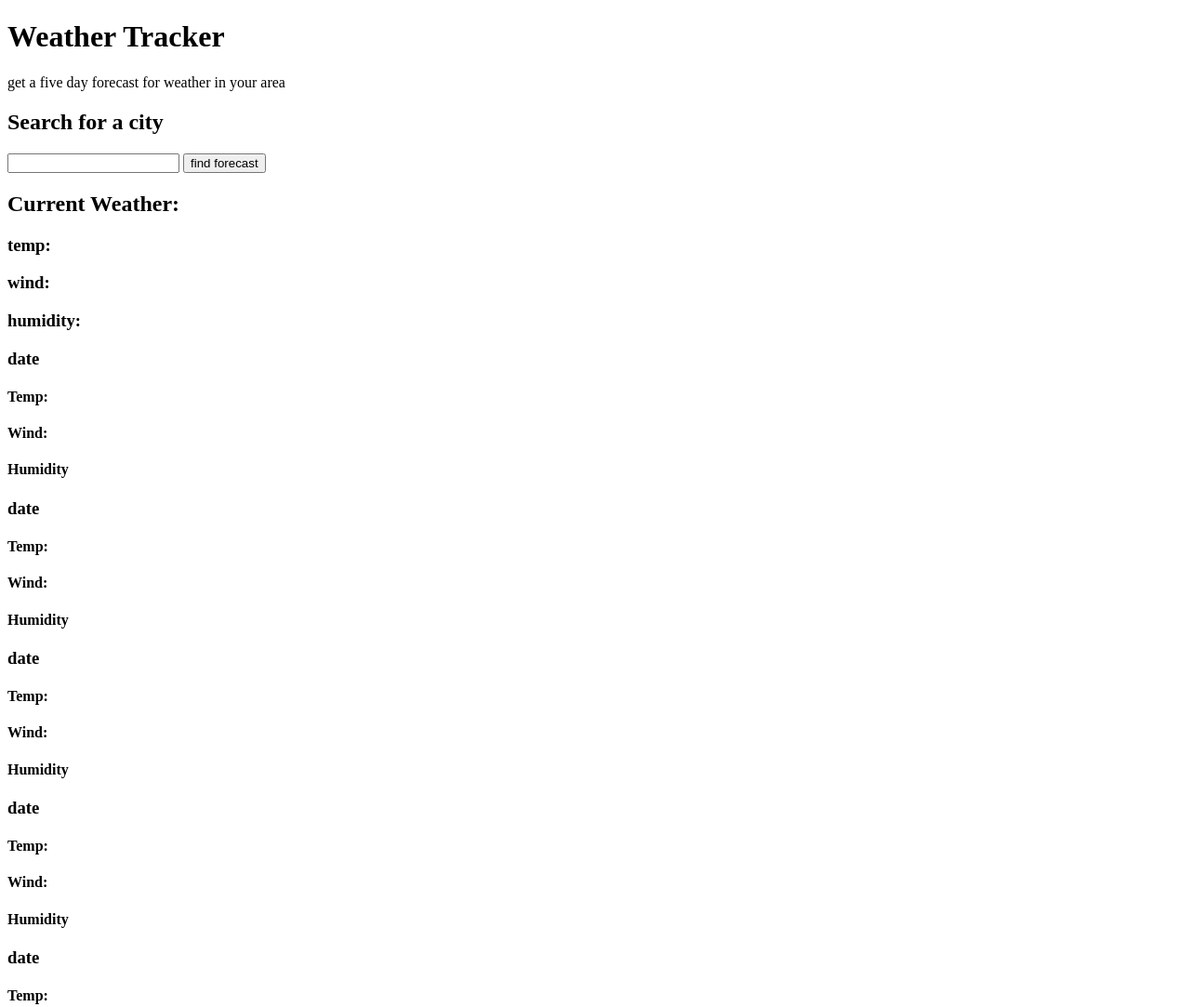
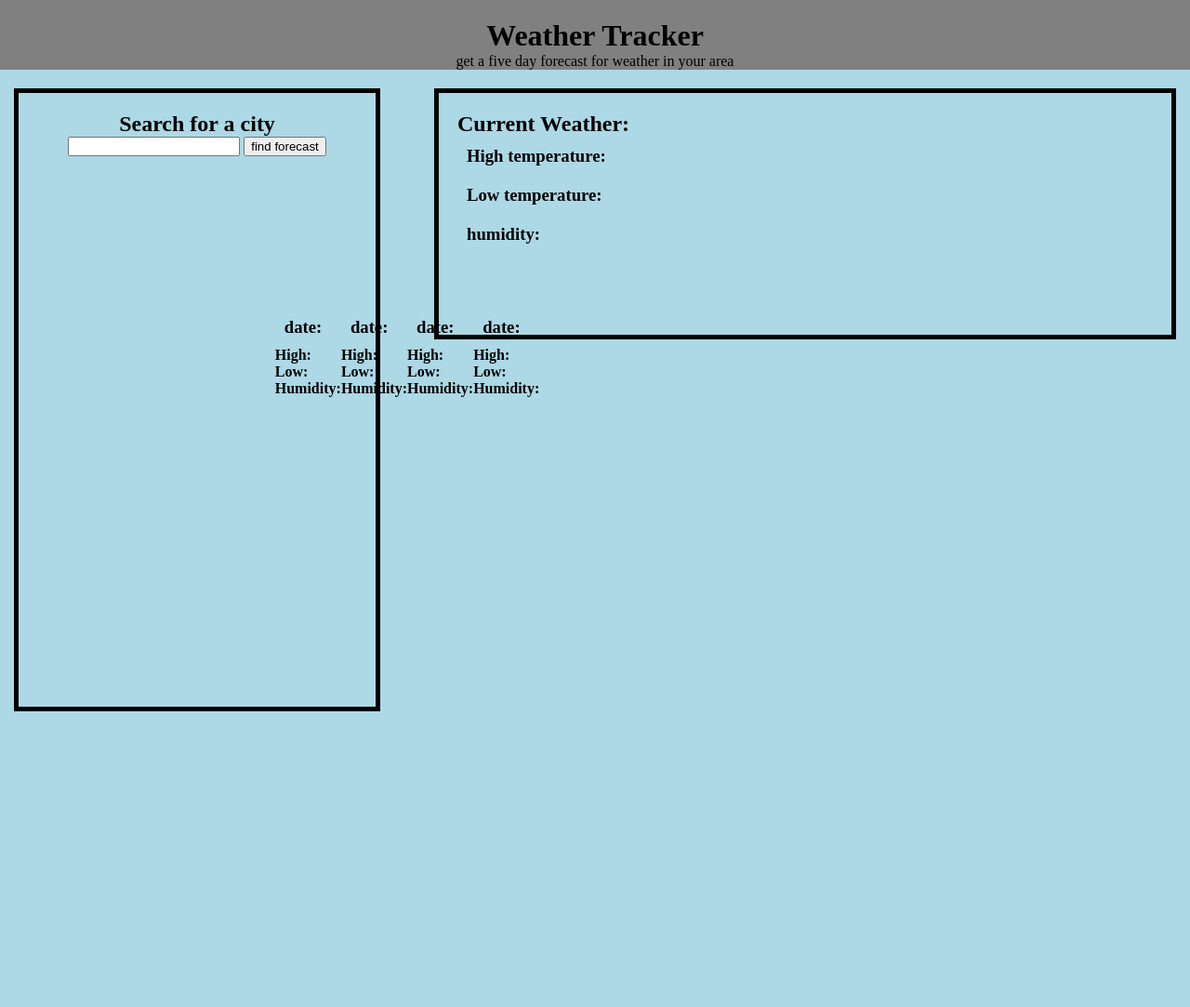
Before and after one commit to ConnorMcLaughlin2022/Weather-Dashboard, a plain HTML site: page index.html in a window 1280 px wide. Shown: the top 1083 px of the page at 93% size. After the commit the page ends 800 px from the top, so only its background shows below. Drawn offline with Linux system fonts and the light colour scheme.

Commit message:
updated js

```diff
--- a/index.html
+++ b/index.html
@@ -5,7 +5,8 @@
     <meta charset="UTF-8">
     <meta http-equiv="X-UA-Compatible" content="IE=edge">
     <meta name="viewport" content="width=device-width, initial-scale=1.0">
-    <link rel="stylesheet" href="./assets/style.css" />
+    <link rel="stylesheet" href="./style.css" />
+
     <title>Weather Dashboard</title>
 </head>
 
@@ -21,53 +22,50 @@
                 <input type="text" id="cityinput">
                 <button type="submit" id="searchbtn">find forecast</button>
             </div>
-            <ul id="history">
+            <ul id="history"></ul>
 
-            </ul>
 
         </section>
         <section class="results-card">
+            <h1 id="city-name"></h1>
             <h2>Current Weather: <span id="current"></span> </h2>
-            <h3>temp: <span id="tempH"></span></h3>
-            <h3>wind:<span id="tempL"></span></h3>
+            <h3>High temperature: <span id="tempH"></span></h3>
+            <h3>Low temperature:<span id="tempL"></span></h3>
             <h3>humidity:<span id="humid"></span></h3>
         </section>
         <section class="five-day-forecast">
-            <div id="day-1">
-                <h3>date</h3>
-                <h4>Temp:</h4>
-                <h4>Wind:</h4>
-                <h4>Humidity</h4>
-            </div>
+
             <div id="day-2">
-                <h3>date</h3>
-                <h4>Temp:</h4>
-                <h4>Wind:</h4>
-                <h4>Humidity</h4>
+                <h3>date:<span id="tempF1"></span></h3>
+                <h4>High:<span id="tempF4M"></span></h4>
+                <h4>Low:<span id="tempF4L"></span></h4>
+                <h4>Humidity: <span id="HumidityF3"></span></h4>
             </div>
             <div id="day-3">
-                <h3>date</h3>
-                <h4>Temp:</h4>
-                <h4>Wind:</h4>
-                <h4>Humidity</h4>
+                <h3>date:<span id="tempF1"></span></h3>
+                <h4>High:<span id="tempF4M"></span></h4>
+                <h4>Low:<span id="tempF4L"></span></h4>
+                <h4>Humidity: <span id="HumidityF3"></span></h4>
             </div>
             <div id="day-4">
-                <h3>date</h3>
-                <h4>Temp:</h4>
-                <h4>Wind:</h4>
-                <h4>Humidity</h4>
+                <h3>date:<span id="tempF1"></span></h3>
+                <h4>High:<span id="tempF4M"></span></h4>
+                <h4>Low:<span id="tempF4L"></span></h4>
+                <h4>Humidity: <span id="HumidityF3"></span></h4>
             </div>
             <div id="day-5">
-                <h3>date</h3>
-                <h4>Temp:</h4>
-                <h4>Wind:</h4>
-                <h4>Humidity</h4>
+                <h3>date:<span id="tempF1"></span></h3>
+                <h4>High:<span id="tempF4M"></span></h4>
+                <h4>Low:<span id="tempF4L"></span></h4>
+                <h4>Humidity: <span id="HumidityF3"></span></h4>
             </div>
+
         </section>
     </main>
 
+
     <script>src="https://code.jquery.com/jquery-3.5.1.min.js"</script>
-    <script src="./assets/script.js"></script>
+    <script src="./script.js"></script>
 </body>
 
 </html>
--- /dev/null
+++ b/script.js
@@ -0,0 +1,50 @@
+var city = $("#cityinput")
+var apiKey = "0e58904f442705bd2a5dbc3d0662d360"
+var queryURL = "api.openweathermap.org/data/2.5/weather?q=" + city + "&appid=" + apiKey
+
+function getAPI(queryURL) { fetch(queryURL) }
+
+
+
+
+var searchBtn = $('#search-button')
+searchBtn.on('click'), searchWeather
+function searchWeather(event) {
+  console.log(event.currentTarget)
+  var clickSave = event.currentTarget;
+  var textBox = $(clickSave).siblings("input");
+  var textToSave = textBox.val()
+  var cityName = $('<li></li>').text(textToSave)
+
+  $('#city-name').text(textToSave)
+  $('#history').prepend(cityName)
+  $('#cityinput').val('');
+  fetch("http://api.openweathermap.org/data/2.5/weather?q=" + "textToSave+&appid=0e58904f442705bd2a5dbc3d0662d360").then(
+    function (response) {
+      return response.json()
+    }
+  )
+    .then(function (data) {
+      var temp = data.main.temp
+      var tempF = (Math.trunc((temp - 273.15) * 9 / 5 + 32))
+      $("#temp").text(tempF + " °F");
+      var tempL = data.main.temp_min
+      console.log(data)
+      var tempLF = (Math.trunc((tempL - 273.15) * 9 / 5 + 32))
+      $("#tempL").text(tempLF + " °F");
+
+      var tempM = data.main.temp_max
+      var tempMF = (Math.trunc((tempM - 273.15) * 9 / 5 + 32))
+      $("#tempM").text(tempMF + " °F");
+      if (data.clouds.all > 75) {
+        $("#city-name").append(" ☁️")
+      } else if (data.clouds.all < 15) {
+        $("#city-name").append(" ☀️")
+      } else {
+        $("#city-name").append(" ⛅")
+      }
+      var humidity = data.main.humidity
+      $("#Humidity").text(humidity + "%")
+
+    })
+}
--- /dev/null
+++ b/style.css
@@ -0,0 +1,47 @@
+* {
+    margin: 0;
+
+}
+body {
+    background: lightblue;
+}
+header {
+    text-align: center;
+    background: grey;
+    color: black;
+    padding-top: 20px;
+}
+
+.search-card {
+    height: 80vh;
+    width: 30%;
+    border: 5px solid black;
+    float: left;
+    margin-left: 15px;
+    text-align: center;
+    padding-top: 20px;
+    margin-top: 20px;
+
+}
+
+.results-card {
+    height: 30vh;
+    width: 60%;
+    border: 5px solid black;
+    float: right;
+    margin-right: 15px;
+    padding-left: 20px;
+    margin-top: 20px;
+    padding-top: 20px;
+}
+h3 {
+    padding: 10px;
+}
+
+.five-day-forecast {
+    display: flex;
+    justify-content: center;
+    padding-top: 20%;
+
+
+}
```
